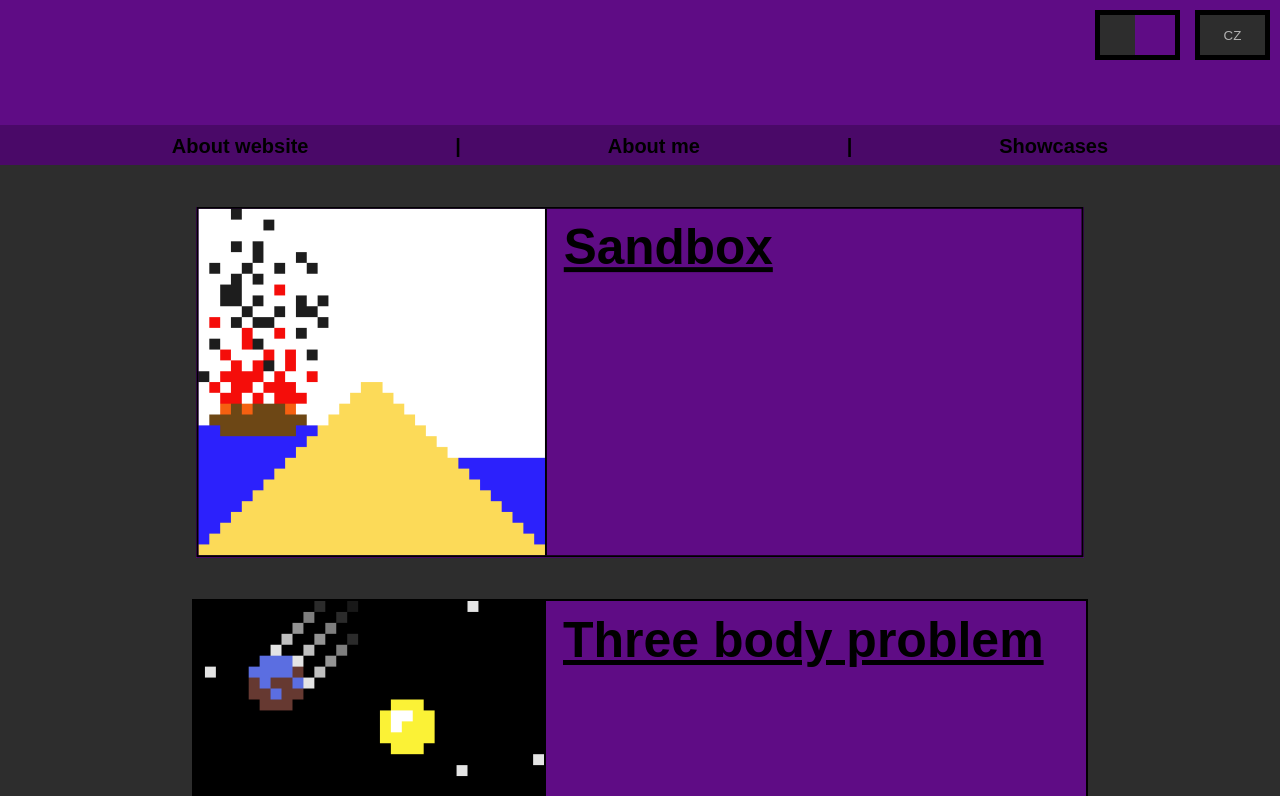
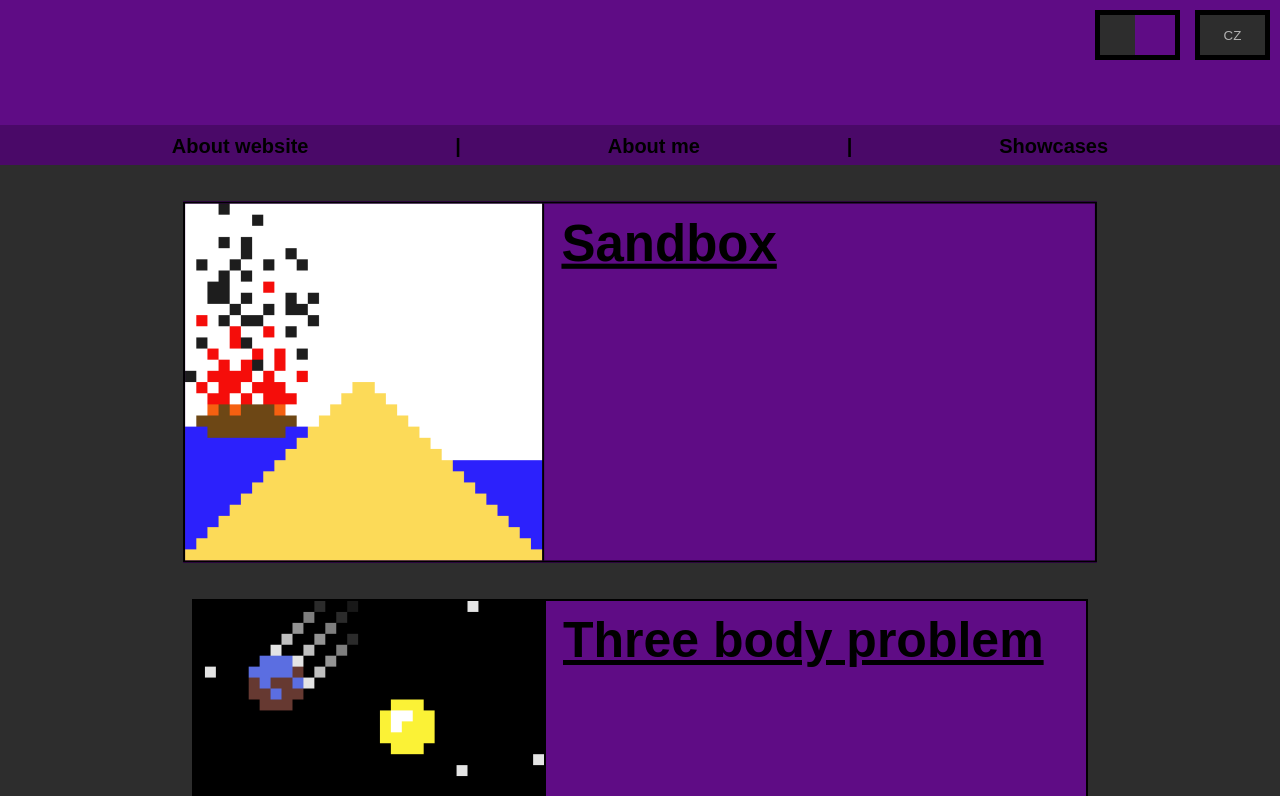
Before and after one commit to MatyasHensel/MySite, a website: page public/Showcases.html in a window 1280 px wide. In both pictures the pointer is over the element "Sandbox". Shown: the top 796 px of the page. Drawn offline with Linux system fonts and the light colour scheme.

Commit message:
small fix

```diff
--- a/public/mySite.css
+++ b/public/mySite.css
@@ -207,7 +207,7 @@ input[type=text]{
     overflow: hidden;
 }
 .showcaseContainer:hover{
-    transform: scale(0.99);
+    transform: scale(1.02);
     cursor: pointer;
 }
 .showcaseContainer:active{
```
Also changed, not shown: mySiteBackend.js (+2 -6 lines).
